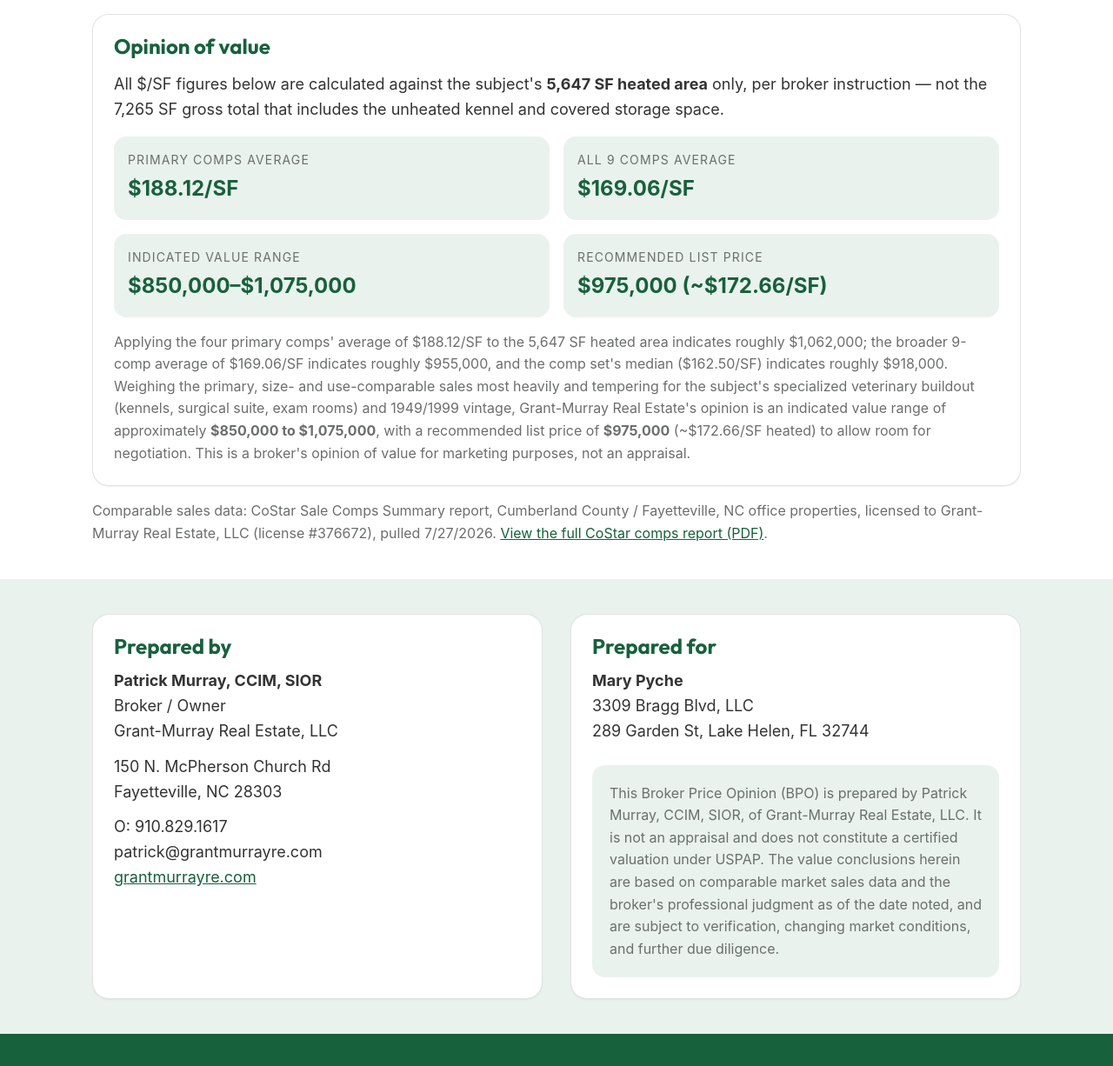
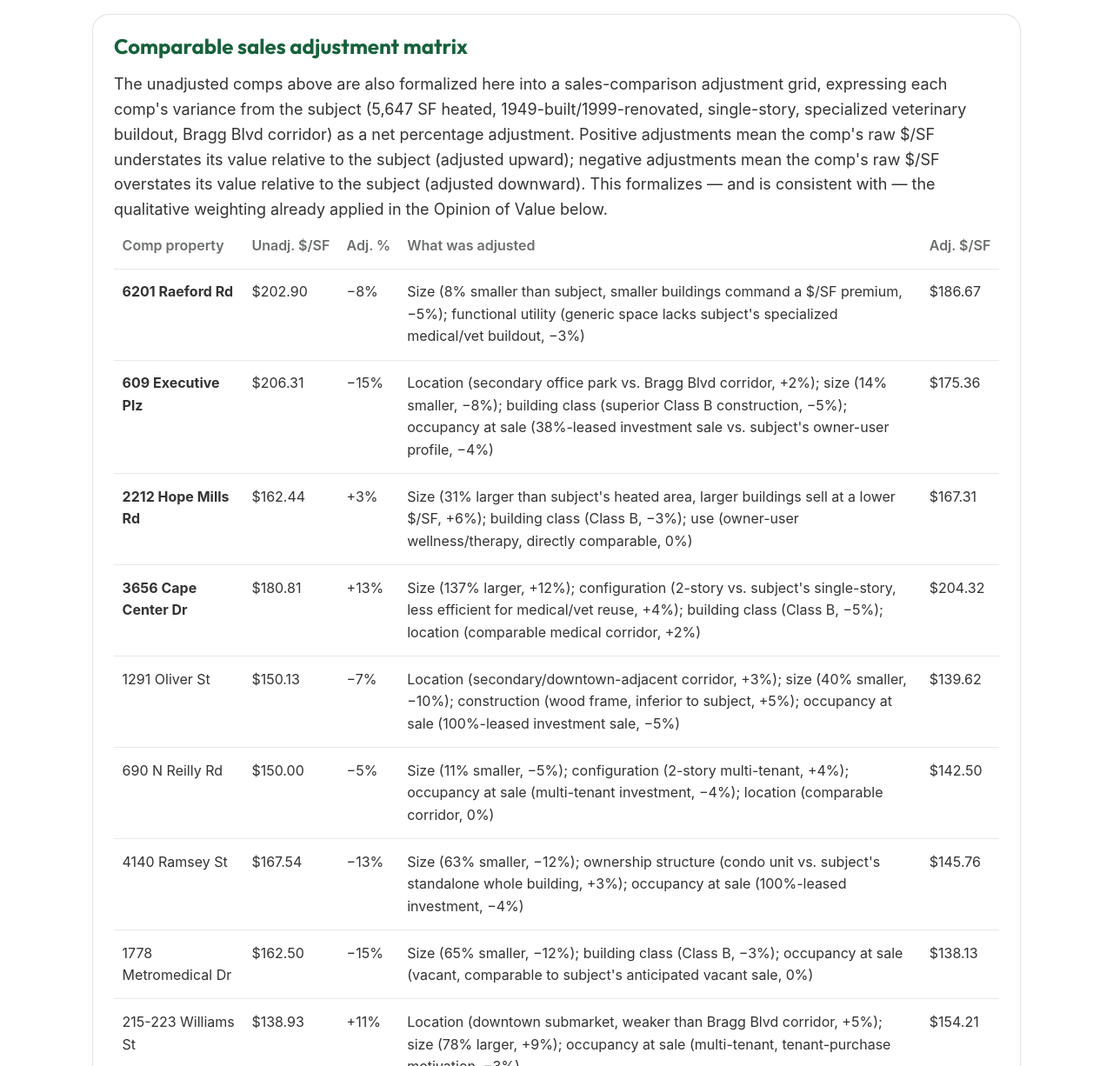
Before and after one commit to tpmurray13/bpo-3309-bragg-blvd, a plain HTML site: page index.html in a window 1280 px wide. Shown: the part 4844-6070 px from the top of the page at 87% size. Drawn offline with Linux system fonts and the light colour scheme.

Commit message:
Add comparable sales adjustment matrix showing per-comp adjustments

```diff
--- a/index.html
+++ b/index.html
@@ -92,6 +92,13 @@
       .comps-table th:nth-child(7),.comps-table td:nth-child(7){width:15%}
       .comps-table th:nth-child(8),.comps-table td:nth-child(8){width:32%}
       .comps-table .pill,.comps-table .pill-outline{display:block;width:max-content;margin-bottom:2pt}
+      .adj-table{table-layout:fixed;width:100%}
+      .adj-table th,.adj-table td{white-space:normal;word-wrap:break-word;overflow-wrap:break-word;font-size:7.3pt;line-height:1.35;padding:.3rem .2rem}
+      .adj-table th:nth-child(1),.adj-table td:nth-child(1){width:17%}
+      .adj-table th:nth-child(2),.adj-table td:nth-child(2){width:9%}
+      .adj-table th:nth-child(3),.adj-table td:nth-child(3){width:8%}
+      .adj-table th:nth-child(4),.adj-table td:nth-child(4){width:57%}
+      .adj-table th:nth-child(5),.adj-table td:nth-child(5){width:9%}
       .table-wrap{overflow-x:visible}
       h2,h3{page-break-after:avoid}
       footer{background:var(--color-primary) !important;color:#ffffff !important;padding:10pt 0}
@@ -230,6 +237,45 @@
             </tr>
           </table>
         </div>
+        <div class="card table-wrap" style="margin-top:var(--space-6)">
+          <h3 style="margin-bottom:var(--space-4)">Comparable sales adjustment matrix</h3>
+          <p style="margin-top:0">The unadjusted comps above are also formalized here into a sales-comparison adjustment grid, expressing each comp's variance from the subject (5,647 SF heated, 1949-built/1999-renovated, single-story, specialized veterinary buildout, Bragg Blvd corridor) as a net percentage adjustment. Positive adjustments mean the comp's raw $/SF understates its value relative to the subject (adjusted upward); negative adjustments mean the comp's raw $/SF overstates its value relative to the subject (adjusted downward). This formalizes &mdash; and is consistent with &mdash; the qualitative weighting already applied in the Opinion of Value below.</p>
+          <table class="table adj-table">
+            <tr>
+              <th>Comp property</th><th>Unadj. $/SF</th><th>Adj. %</th><th>What was adjusted</th><th>Adj. $/SF</th>
+            </tr>
+            <tr>
+              <td><strong>6201 Raeford Rd</strong></td><td>$202.90</td><td>&minus;8%</td><td>Size (8% smaller than subject, smaller buildings command a $/SF premium, &minus;5%); functional utility (generic space lacks subject's specialized medical/vet buildout, &minus;3%)</td><td>$186.67</td>
+            </tr>
+            <tr>
+              <td><strong>609 Executive Plz</strong></td><td>$206.31</td><td>&minus;15%</td><td>Location (secondary office park vs. Bragg Blvd corridor, +2%); size (14% smaller, &minus;8%); building class (superior Class B construction, &minus;5%); occupancy at sale (38%-leased investment sale vs. subject's owner-user profile, &minus;4%)</td><td>$175.36</td>
+            </tr>
+            <tr>
+              <td><strong>2212 Hope Mills Rd</strong></td><td>$162.44</td><td>+3%</td><td>Size (31% larger than subject's heated area, larger buildings sell at a lower $/SF, +6%); building class (Class B, &minus;3%); use (owner-user wellness/therapy, directly comparable, 0%)</td><td>$167.31</td>
+            </tr>
+            <tr>
+              <td><strong>3656 Cape Center Dr</strong></td><td>$180.81</td><td>+13%</td><td>Size (137% larger, +12%); configuration (2-story vs. subject's single-story, less efficient for medical/vet reuse, +4%); building class (Class B, &minus;5%); location (comparable medical corridor, +2%)</td><td>$204.32</td>
+            </tr>
+            <tr>
+              <td>1291 Oliver St</td><td>$150.13</td><td>&minus;7%</td><td>Location (secondary/downtown-adjacent corridor, +3%); size (40% smaller, &minus;10%); construction (wood frame, inferior to subject, +5%); occupancy at sale (100%-leased investment sale, &minus;5%)</td><td>$139.62</td>
+            </tr>
+            <tr>
+              <td>690 N Reilly Rd</td><td>$150.00</td><td>&minus;5%</td><td>Size (11% smaller, &minus;5%); configuration (2-story multi-tenant, +4%); occupancy at sale (multi-tenant investment, &minus;4%); location (comparable corridor, 0%)</td><td>$142.50</td>
+            </tr>
+            <tr>
+              <td>4140 Ramsey St</td><td>$167.54</td><td>&minus;13%</td><td>Size (63% smaller, &minus;12%); ownership structure (condo unit vs. subject's standalone whole building, +3%); occupancy at sale (100%-leased investment, &minus;4%)</td><td>$145.76</td>
+            </tr>
+            <tr>
+              <td>1778 Metromedical Dr</td><td>$162.50</td><td>&minus;15%</td><td>Size (65% smaller, &minus;12%); building class (Class B, &minus;3%); occupancy at sale (vacant, comparable to subject's anticipated vacant sale, 0%)</td><td>$138.13</td>
+            </tr>
+            <tr>
+              <td>215-223 Williams St</td><td>$138.93</td><td>+11%</td><td>Location (downtown submarket, weaker than Bragg Blvd corridor, +5%); size (78% larger, +9%); occupancy at sale (multi-tenant, tenant-purchase motivation, &minus;3%)</td><td>$154.21</td>
+            </tr>
+          </table>
+          <p class="note">Adjusted-value reconciliation: the four <span class="pill">Primary</span> comps average $183.42/SF adjusted (vs. $188.12/SF unadjusted), indicating roughly $1,036,000 on the subject's 5,647 SF heated area; all nine comps average $161.54/SF adjusted (vs. $169.06/SF unadjusted), indicating roughly $912,000; the adjusted median ($154.21/SF) indicates roughly $871,000. These adjusted figures bracket the same $850,000&ndash;$1,075,000 indicated value range and $975,000 recommended list price shown in the Opinion of Value below.</p>
+          <p class="note">Adjustments are Grant-Murray Real Estate's professional judgment based on the comp attributes shown in the comparable sales table above (size, sale date, building class/story, and occupancy status at sale). This grid formalizes, and is not intended to replace, the broker's opinion of value; it is not a certified appraisal adjustment analysis under USPAP.</p>
+        </div>
+
         <div class="card" style="margin-top:var(--space-6)">
           <h3 style="margin-bottom:var(--space-4)">Opinion of value</h3>
           <p>All $/SF figures below are calculated against the subject's <strong>5,647 SF heated area</strong> only, per broker instruction &mdash; not the 7,265 SF gross total that includes the unheated kennel and covered storage space.</p>
```
